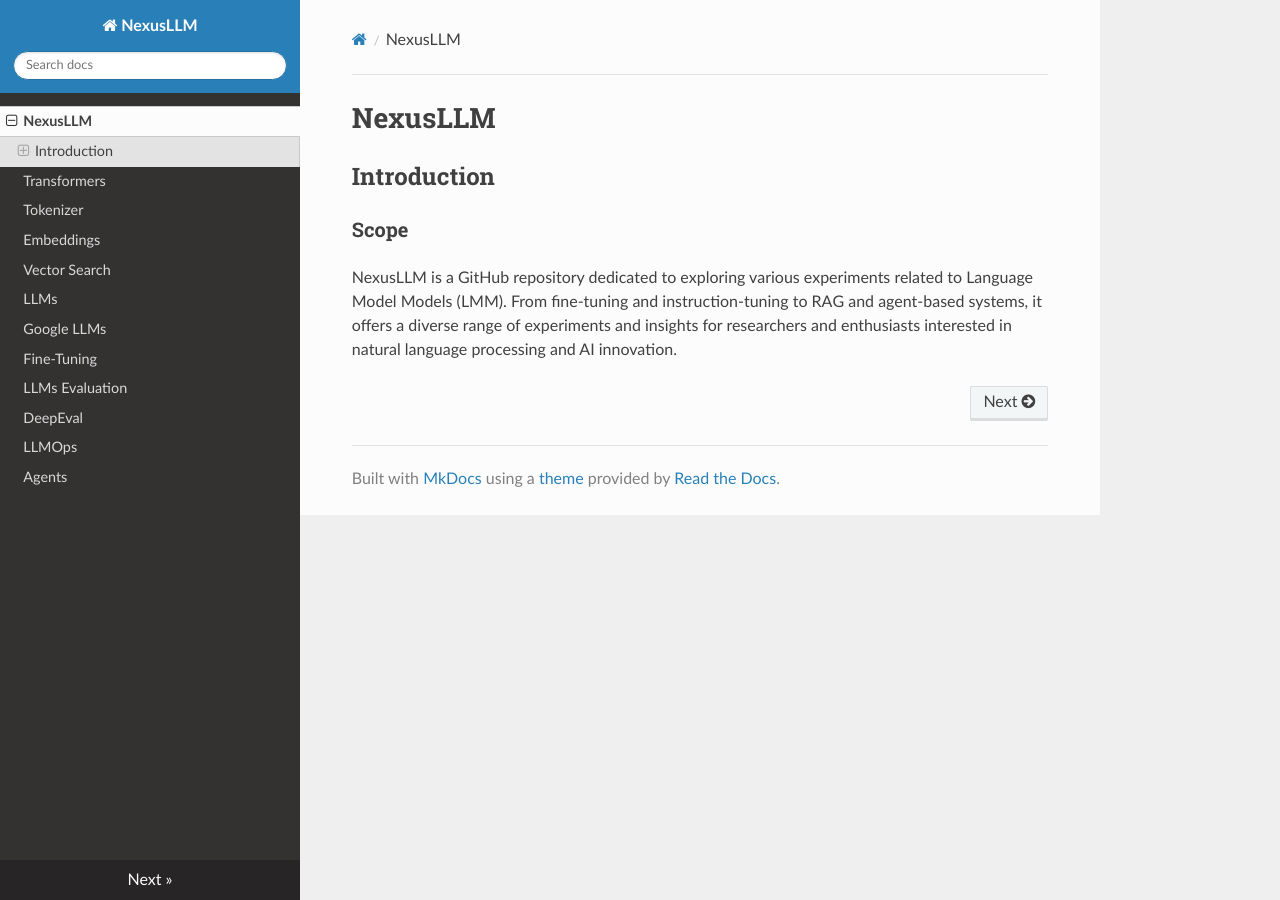
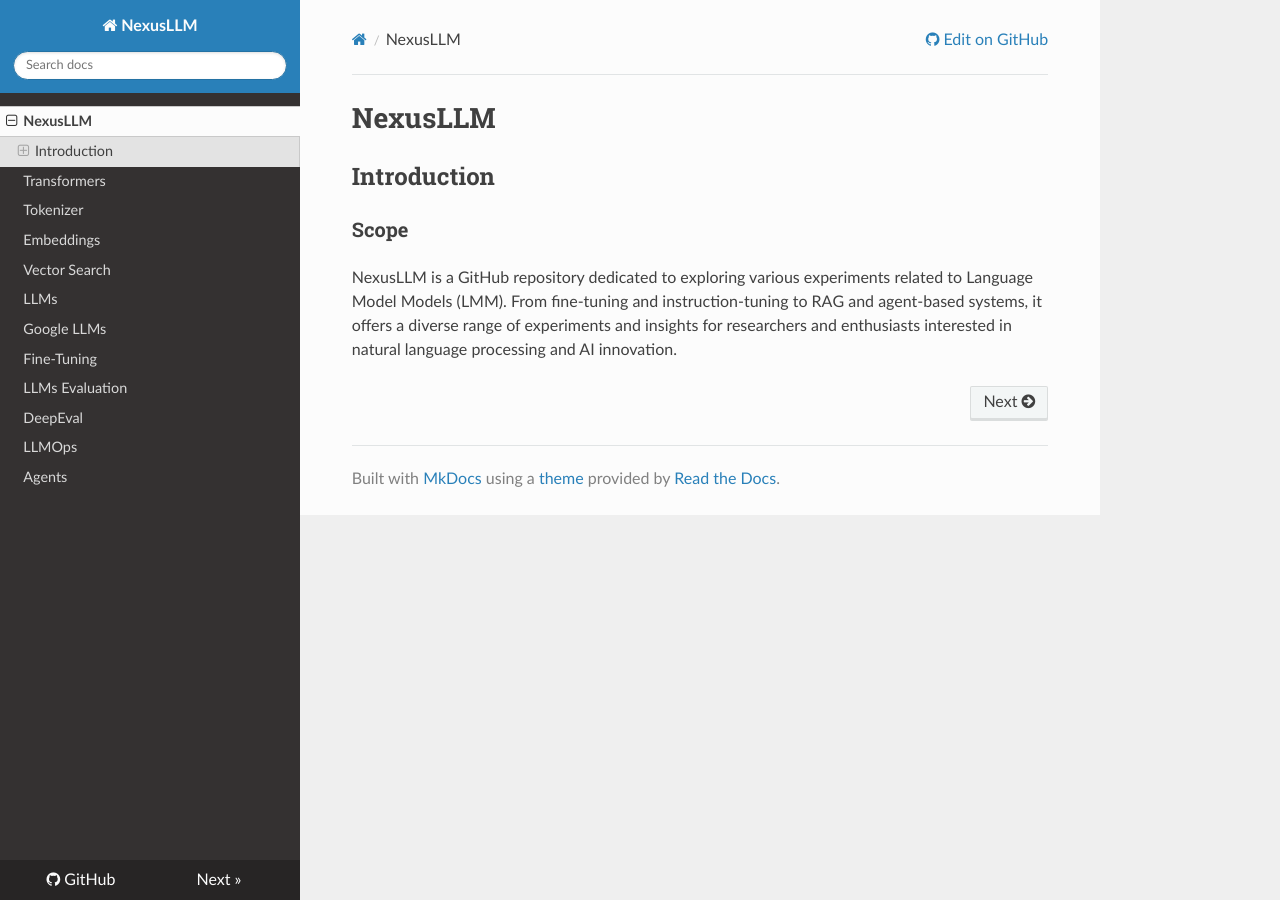
Before and after one commit to Volscente/NexusLLM, an MkDocs documentation site: the page built from documentation/docs/index.md, in a window 1280 px wide. Built offline with MkDocs 1.6.1, drawn with Linux system fonts in a browser that asks for light colours; nearby versions of some CDN libraries.

Commit message:
Update mkdocs.yml

```diff
--- a/documentation/mkdocs.yml
+++ b/documentation/mkdocs.yml
@@ -17,4 +17,8 @@
   - Agents: agents.md
 
 # Theme
-theme: readthedocs
+theme:
+  name: readthedocs
+
+# Configurations
+repo_url: https://github.com/Volscente/NexusLLM
```
